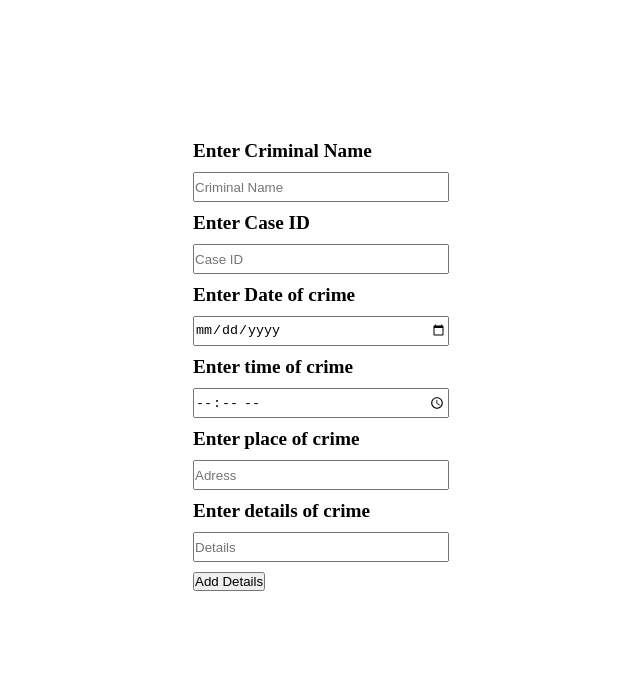
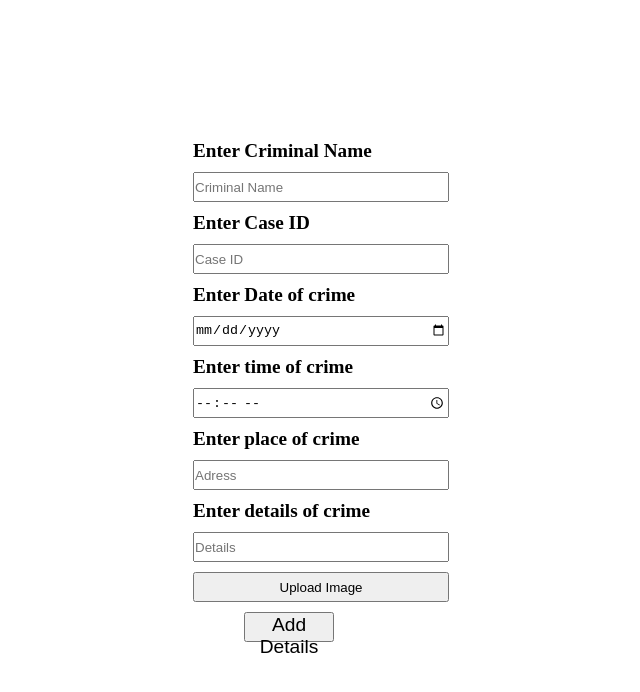
Before and after one commit to Keshav5173/neurominds49, a plain HTML site: page front-end/addEvi.html in a window 1280 px wide. Shown: the whole page, without its empty margins (319-959 px from the left). Drawn offline with Linux system fonts and the light colour scheme.

Commit message:
Update addEvi.html

```diff
--- a/front-end/addEvi.html
+++ b/front-end/addEvi.html
@@ -15,13 +15,15 @@
             <input type="text" placeholder="Case ID">
             <h5>Enter Date of crime</h5>
             <input type="date">
+
             <h5>Enter time of crime</h5>
             <input type="time">
             <h5>Enter place of crime</h5>
             <input type="text" placeholder="Adress">
             <h5>Enter details of crime</h5>
             <input type="text" placeholder="Details">
-            <button>Add Details</button>
+            <button src="" class="uploadImg"> Upload Image</button>
+            <button class="submit">Add Details</button>
         </div>
     </div>
 </body>
```
